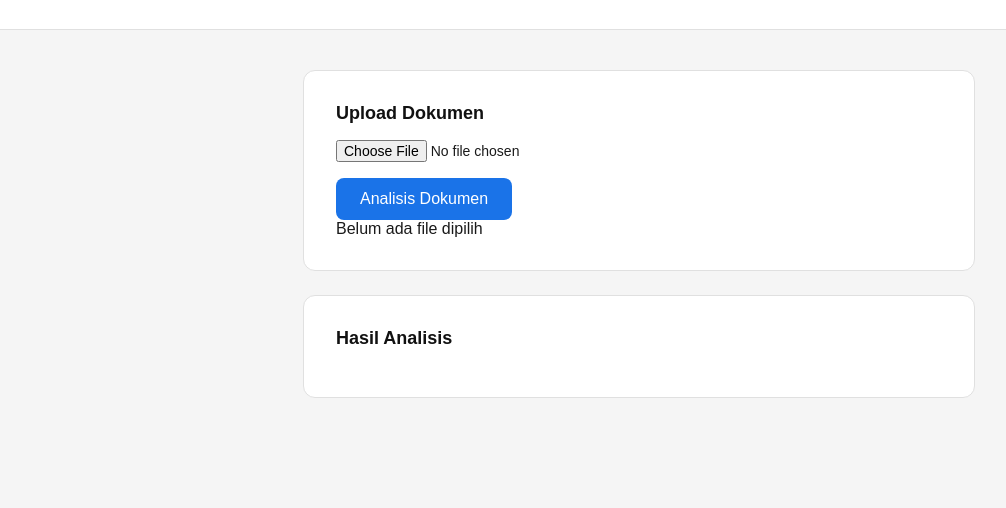
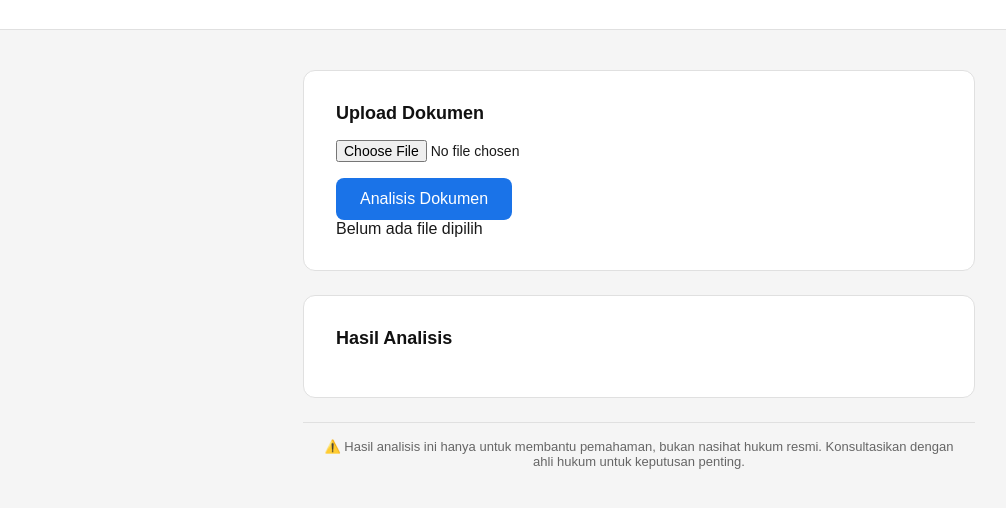
Before and after one commit to ramadhan-dwi-saputra/baca-dulu, a plain HTML site: page index.html in a window 1280 px wide. Shown: the part 90-598 px from the top of the page, without its empty margins (1-1007 px from the left). Drawn offline with nearby package versions, Linux system fonts and the light colour scheme.

Commit message:
feat: add permanent disclaimer to UI

```diff
--- a/index.html
+++ b/index.html
@@ -27,6 +27,10 @@
             <h2>Hasil Analisis</h2>
         </section>
 
+        <p id="disclaimer">
+            ⚠️ Hasil analisis ini hanya untuk membantu pemahaman, bukan nasihat hukum resmi. Konsultasikan dengan ahli hukum untuk keputusan penting.
+        </p>
+
     </main>
 
     <script src="app.js"></script>
--- a/style.css
+++ b/style.css
@@ -103,3 +103,12 @@ button:disabled {
     background-color: #9e9e9e;
     cursor: not-allowed;
 }
+
+#disclaimer {
+    font-size: 13px;
+    color: #666666;
+    text-align: center;
+    padding: 16px;
+    border-top: 1px solid #e0e0e0;
+    margin-top: 8px;
+}
```
